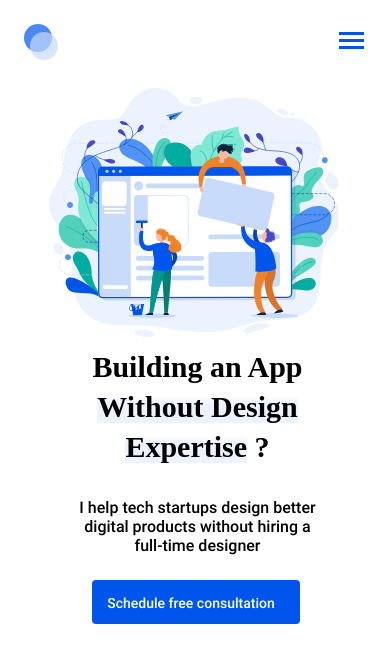
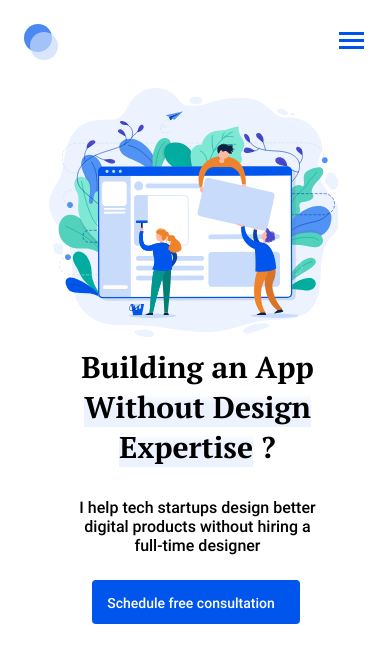
Before and after one commit to WebHeroSchool/proyecto2., a plain HTML site: page index.html in a window 390 px wide. Drawn offline with Linux system fonts and the light colour scheme.

Commit message:
Update styles.css

```diff
--- a/styles.css
+++ b/styles.css
@@ -102,7 +102,7 @@
 
 .main-content__title {
   width: 37%;
-  font-family: pt_serifbold;
+  font-family: pt_serifbold, sans-serif;
   font-style: normal;
   font-weight: bold;
   font-size: 66px;
@@ -269,7 +269,7 @@
 
 .menu__item_checkbox {
   display: block;
-  font-family: robotomedium;
+  font-family: robotomedium, sans-serif;
   font-style: normal;
   font-weight: 500;
   font-size: 30px;
@@ -613,7 +613,7 @@
     }
 
   .main-content__title {
-    font: bold 30px/40px pt_serifbold sans-serif;
+    font: bold 30px/40px pt_serifbold, sans-serif;
     text-align: center;
     width: auto;
     padding: 0 0 31px 5px;
```
